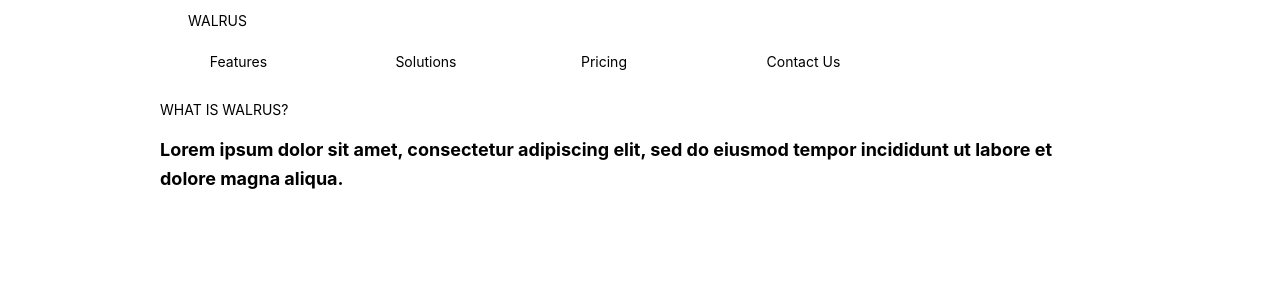
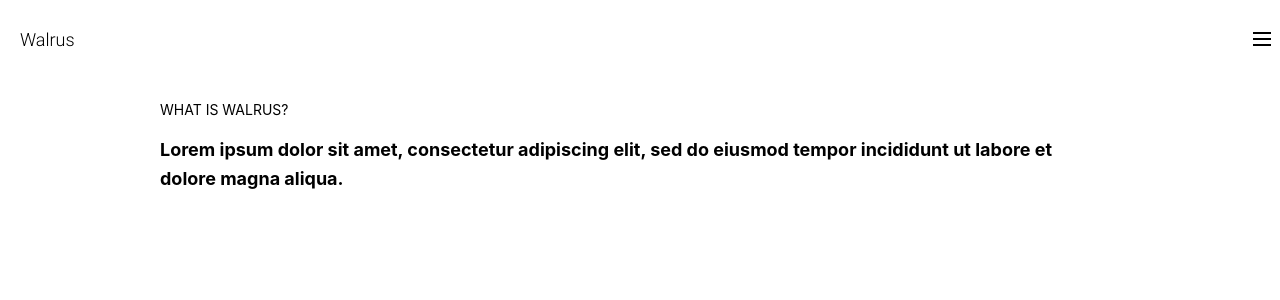
Before and after one commit to paaaarv/walrus, a Next.js app: page / in a window 1280 px wide. Shown: the top 300 px of the page. Built offline with nearby package versions, Linux system fonts and the light colour scheme.

Commit message:
added stylesheet

```diff
--- a/pages/components/navigation.js
+++ b/pages/components/navigation.js
@@ -1,17 +1,32 @@
-import { NavLink, Container, Flex, Group } from '@mantine/core';
+import { NavLink, Container,Grid, Flex, Text, Group,Burger } from '@mantine/core';
+import { useDisclosure } from '@mantine/hooks';
+import classes from '../../public/css/styles.module.css';
 
 
 export default function Navigation(){
+    const [opened, { toggle } ] = useDisclosure(false);
 
     return(
         <Container h={100}>
-            <NavLink maw={100} label="WALRUS"/>
+            <Grid style={{ position: 'fixed', top: 0, left: 0, width: '100%', backgroundColor: 'white', zIndex: 100 }}>
+                <Group style = {{ width: '100%', padding: '25px 20px', flexWrap: 'nowrap' }} >
+                    <Grid.Col span={8}>
+                        <Text className={classes.navigation} size="lg">Walrus</Text>
+                    </Grid.Col>
+
+                    <Grid.Col span={4} style= {{ textAlign: 'right'}}>
+
+                      <Burger  size= "sm" opened = {opened} onClick = {toggle} aria-label="Toggle navigation"/>
+                    </Grid.Col>
+                </Group>
+            </Grid>
             <Flex w="80%" ml={4}>
                 <NavLink m="auto" maw={150} label="Features"/>
                 <NavLink m="auto" maw={150} label="Solutions"/>
                 <NavLink m="auto"  maw={150} label="Pricing"/>
                 <NavLink m="auto" maw={150} label="Contact Us"/>
             </Flex>
+
         </Container>
     )
 }
--- /dev/null
+++ b/public/css/styles.module.css
@@ -0,0 +1,6 @@
+
+.navigation{
+    font-family: 'Roboto', sans-serif;
+    font-weight: 300;
+
+}
```
